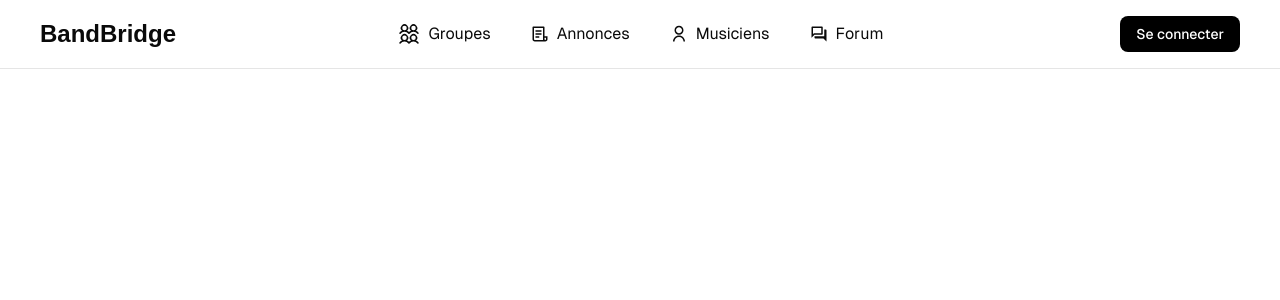
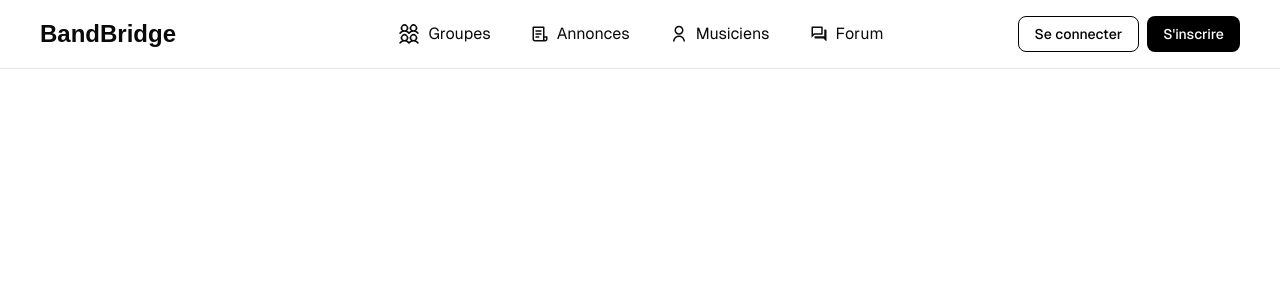
Before and after one commit to maxess3/bandbridge, a Next.js app in the folder client/: page / in a window 1280 px wide. Shown: the top 300 px of the page. Built offline with nearby package versions, Linux system fonts and the light colour scheme; a web font is replaced by a local one.

Commit message:
Update navbar button

```diff
--- a/client/components/navbar.tsx
+++ b/client/components/navbar.tsx
@@ -8,12 +8,12 @@ export function Navbar() {
   return (
     <nav className="font-geist-sans flex items-center justify-center w-full py-4 border-b px-10">
       <div className="container flex justify-center items-center">
-        <div className="w-2/12 flex items-center">
+        <div className="w-3/12 flex items-center">
           <Link href={"/"} className="font-host-grotesk font-bold text-2xl">
             BandBridge
           </Link>
         </div>
-        <div className="w-8/12">
+        <div className="w-6/12">
           <ul className="flex justify-center items-center gap-10 font-normal">
             <Link href={"/contact"} className="inline-flex items-center">
               <PiUsersFour className="text-2xl mr-2" />
@@ -33,12 +33,18 @@ export function Navbar() {
             </Link>
           </ul>
         </div>
-        <div className="w-2/12 text-right">
+        <div className="w-3/12 flex justify-end gap-x-2">
           <Link
-            className="bg-[black] text-white text-sm px-4 py-2 h-9 rounded-lg inline-flex font-medium hover:bg-primary/90"
+            className="border justify-center border-black text-black text-sm px-4 py-2 h-9 rounded-lg inline-flex items-center font-medium hover:bg-primary/90"
             href={"/login"}
           >
             Se connecter
+          </Link>
+          <Link
+            className="bg-[black] text-white text-sm px-4 py-2 h-9 rounded-lg inline-flex items-center font-medium hover:bg-primary/90"
+            href={"/login"}
+          >
+            S'inscrire
           </Link>
         </div>
       </div>
```
